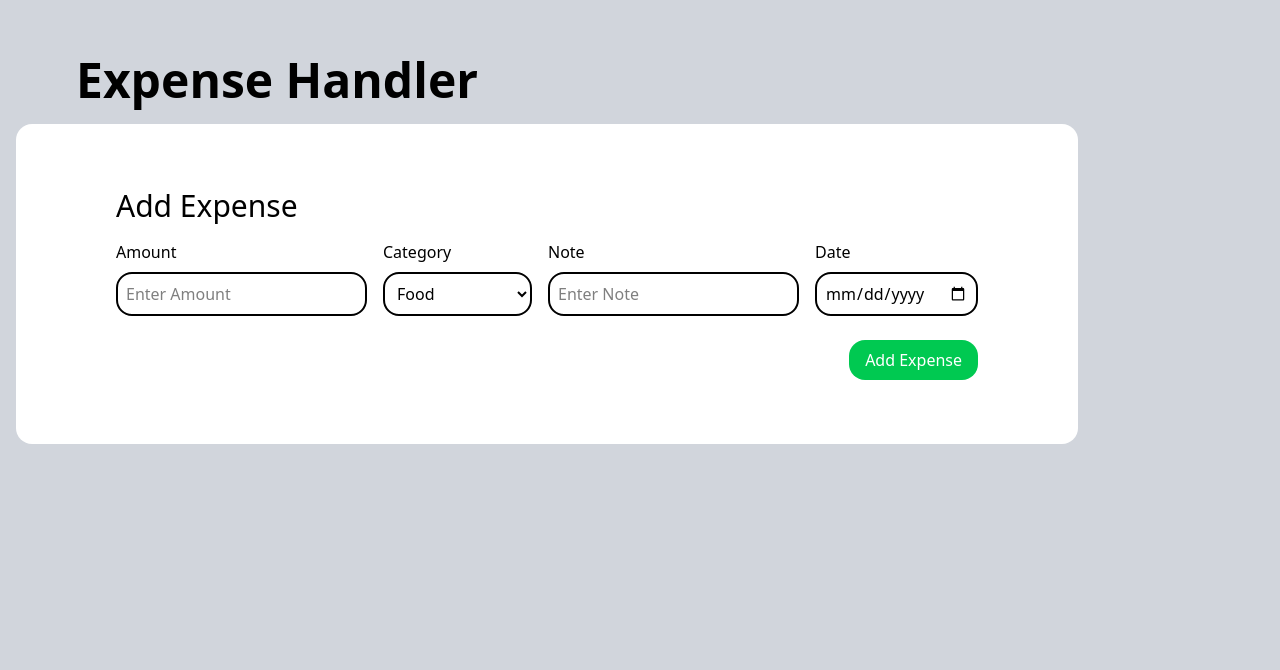
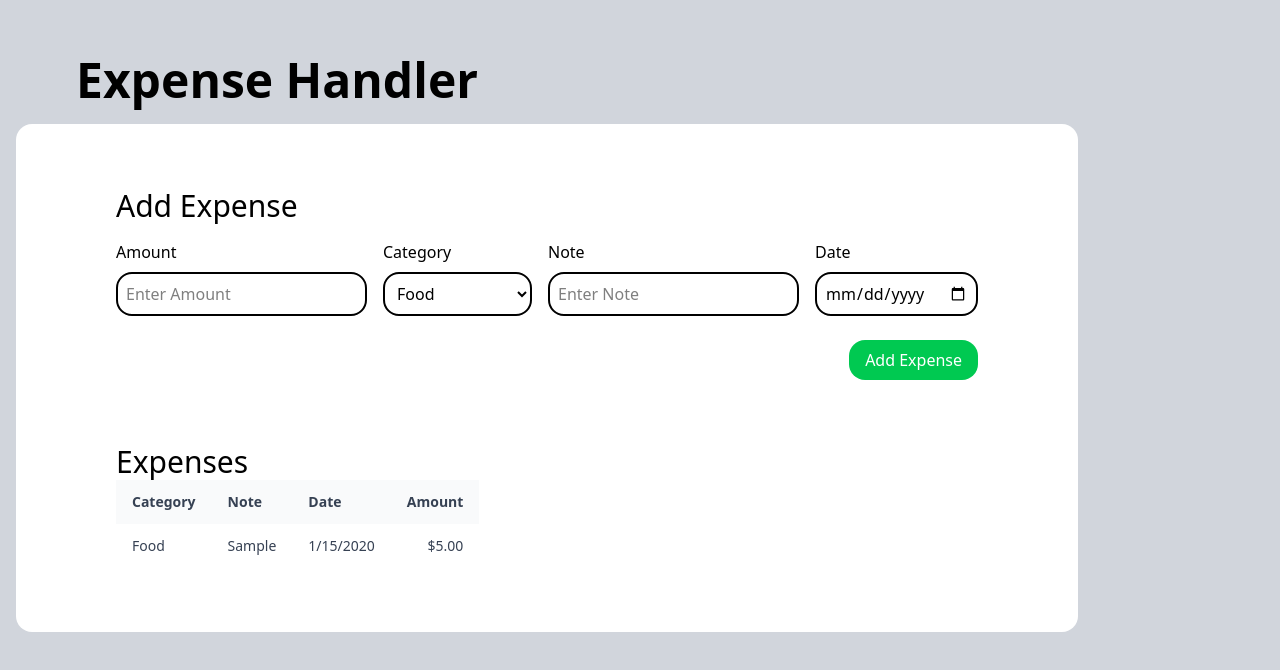
Before and after one commit to Wizzy019/Expense-Handler-App, a React (Vite) app: page / in a window 1280 px wide. Both pictures are taken after typing "5", "Sample", "2020-01-15" into the empty fields and a click on the button "Add Expense". Shown: the top 670 px of the page. Built offline with nearby package versions, Linux system fonts and the light colour scheme.

Commit message:
Added and style Expense list, Addded an AddExpense funtion

```diff
--- a/src/App.jsx
+++ b/src/App.jsx
@@ -1,15 +1,38 @@
-import React from 'react'
+import React, { useEffect, useState } from 'react'
 import ExpenseForm from './components/ExpenseForm'
-
+import ExpenseList from './components/ExpenseList'
 
 function App() {
+  const [expenses, setExpenses] = useState(() => {
+    try {
+      const raw = localStorage.getItem('expenses')
+      return raw ? JSON.parse(raw) : []
+    } catch {
+      return []
+    }
+  })
+
+  useEffect(() => {
+    try {
+      localStorage.setItem('expenses', JSON.stringify(expenses))
+    } catch {
+      // ignore storage errors
+    }
+  }, [expenses])
+
+  function addExpense(exp) {
+    const newExpense = { id: Date.now().toString(), ...exp }
+    setExpenses((prev) => [newExpense, ...prev])
+  }
+
   return (
-    < div className="App h-screen w-auto mx-auto p-4 max-w-2xlm bg-gray-300">
-      <h1 className="heading text-5xl font-bold mb-2.5 mx-15 my-10">
+    <div className='App h-screen w-auto mx-auto p-4 bg-gray-300'>
+      <h1 className='heading text-5xl font-bold mb-2.5 mx-15 my-10'>
         Expense Handler
       </h1>
-      <div className="ExpenseCard w-max p-5 mt-5 rounded-2xl bg-white">
-      <ExpenseForm/>
+      <div className='ExpenseCard w-max p-5 mt-5 rounded-2xl bg-white'>
+        <ExpenseForm onAddExpense={addExpense} />
+        <ExpenseList expenses={expenses} />
       </div>
     </div>
   )
--- /dev/null
+++ b/src/components/ExpenseList.jsx
@@ -0,0 +1,52 @@
+import React from 'react'
+
+function ExpenseList({ expenses = [] }) {
+  return (
+    <div className='ExpenseList w-100% flex flex-col items-stretch p-5 mx-15 my-6'>
+      <h3 className='font-medium text-3xl'>Expenses</h3>
+
+      {expenses.length === 0 ? (
+        <div className='text-sm text-gray-500'>No expenses yet 👀</div>
+      ) : (
+        <div className='flex flex-1 items-stretch'>
+          <table className=''>
+            <thead className='bg-gray-50'>
+              <tr>
+                <th className='px-4 py-3 text-left text-sm text-bold text-gray-700'>Category</th>
+                <th className='px-4 py-3 text-left text-sm text-bold text-gray-700'>Note</th>
+                <th className='px-4 py-3 text-left text-sm text-bold text-gray-700'>Date</th>
+                <th className='px-4 py-3 text-right text-sm text-bold text-gray-700'>Amount</th>
+              </tr>
+            </thead>
+            <tbody className='bg-white divide-y divide-gray-100'>
+              {expenses.map((exp, idx) => {
+                const key = exp.id ?? `${exp.date}-${exp.amount}-${idx}`
+                // Format date (assume yyyy-mm-dd or ISO)
+                let dateDisplay = exp.date || ''
+                try {
+                  const d = new Date(exp.date)
+                  if (!Number.isNaN(d.getTime())) dateDisplay = d.toLocaleDateString()
+                } catch {
+                  // leave as-is
+                }
+
+                const amountDisplay = typeof exp.amount === 'number' ? exp.amount.toFixed(2) : exp.amount
+
+                return (
+                  <tr key={key} className='hover:bg-gray-50'>
+                    <td className='px-4 py-3 text-sm text-gray-700'>{exp.category}</td>
+                    <td className='px-4 py-3 text-sm text-gray-700'>{exp.note}</td>
+                    <td className='px-4 py-3 text-sm text-gray-700'>{dateDisplay}</td>
+                    <td className='px-4 py-3 text-sm text-gray-700 text-right'>${amountDisplay}</td>
+                  </tr>
+                )
+              })}
+            </tbody>
+          </table>
+        </div>
+      )}
+    </div>
+  )
+}
+
+export default ExpenseList
```
